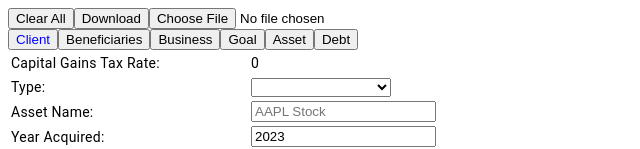
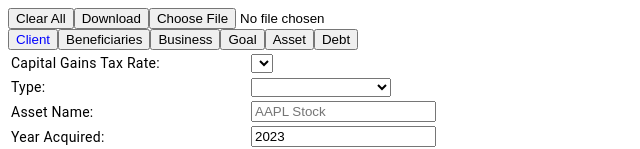
Before and after one commit to ynvtlmr/dynamic-needs-analysis, an Angular app: page /asset in a window 1280 px wide. Shown: the top 149 px of the page, without its empty margins (0-640 px from the left). Built offline with nearby package versions, Linux system fonts and the light colour scheme.

Commit message:
change capital gains to use dropdown in Asset. incomplete.

```diff
--- a/src/app/asset/asset.component.html
+++ b/src/app/asset/asset.component.html
@@ -1,9 +1,16 @@
 <table>
   <!-- Capital Gains Tax Rate -->
   <tr>
-    <td>Capital Gains Tax Rate:</td>
-    <td>{{ capitalGainsTaxRate }}</td>
+    <td><label for="taxBracket">Capital Gains Tax Rate:</label></td>
+    <td>
+      <select id="taxBracket" [(ngModel)]="selectedBracket">
+        <option *ngFor="let bracket of taxBrackets" [ngValue]="bracket">
+          ${{ bracket.minIncome }} and up - {{ bracket.taxRate / 2 }}%
+        </option>
+      </select>
+    </td>
   </tr>
+
 
   <!-- Type -->
   <tr>
--- a/src/app/asset/asset.component.ts
+++ b/src/app/asset/asset.component.ts
@@ -6,6 +6,7 @@ import {
   FIN_INSTR_TYPES,
   FinTypeAttributes,
 } from '../constants/asset-types.constant';
+import { TAX_BRACKETS, TaxBracket } from '../constants/tax.constant';
 import { LocalStorageService } from '../services/local-storage.service';
 
 export interface Asset {
@@ -39,18 +40,45 @@ export class AssetComponent implements OnInit {
   rate: number = 0;
   term: number = 0;
   type: string = '';
+
+  // boolean attributes
   isTaxable: boolean = false;
   isLiquid: boolean = false;
   isToBeSold: boolean = false;
+
+  // other
   beneficiaries: Beneficiary[] = [];
   capitalGainsTaxRate: number = 0;
   financialInstrumentTypes: string[] = Array.from(FIN_INSTR_TYPES.keys());
+
+  // tax
+  taxBrackets: TaxBracket[] = [];
+  selectedBracket: TaxBracket | undefined;
 
   constructor(private localStorageService: LocalStorageService) {}
 
   ngOnInit(): void {
     this.loadCapitalGainsTaxRate();
     this.loadBeneficiaries();
+    this.initializeTaxBrackets();
+  }
+
+  private initializeTaxBrackets(): void {
+    const year = new Date().getFullYear(); // Use current year or a specific year
+    const province = this.localStorageService.getItem('client')?.province; // Load province from client data
+    if (province) {
+      this.taxBrackets = TAX_BRACKETS[year]?.[province.toUpperCase()] || [];
+      this.selectedBracket = this.taxBrackets[0]; // Initialize to the first bracket or a specific logic
+    }
+
+    const selectedTaxBracket =
+      this.localStorageService.getItem('selectedTaxBracket');
+    if (selectedTaxBracket) {
+      const storedBracket = selectedTaxBracket;
+      this.selectedBracket = this.taxBrackets.find(
+        (bracket) => bracket.minIncome === storedBracket.minIncome,
+      );
+    }
   }
 
   get currentYearsHeld(): number {
```
